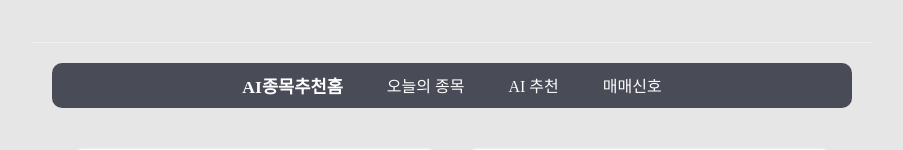
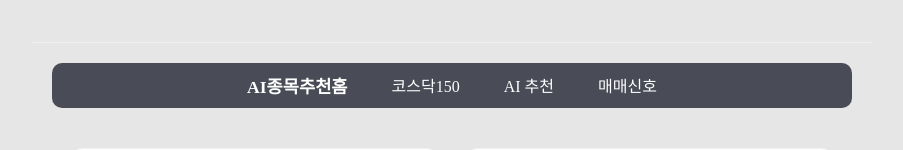
Before and after one commit to rlaqkdn35/Team_F5, a React (Create React App) app in the folder f5_react/: page /ai-picks in a window 1280 px wide. Shown: the part 306-456 px from the top of the page, without its empty margins (188-1091 px from the left). Built offline with nearby package versions, Linux system fonts and the light colour scheme; a web font is replaced by a local one.

Commit message:
유진호 06/02 15:33
오늘의종목-> 코스닥150

```diff
--- a/f5_react/src/components/layout/Header/Header.jsx
+++ b/f5_react/src/components/layout/Header/Header.jsx
@@ -72,7 +72,7 @@ const Header = ({ isLoggedIn = false, onLogout = () => {} }) => {
       path: '/ai-picks',
       subItems: [
         { name: 'AI 종목추천 홈', path: '/ai-picks' },
-        { name: '오늘의 종목', path: '/ai-picks/today' },
+        { name: '코스닥150', path: '/ai-picks/today' },
         { name: 'AI 추천', path: '/ai-picks/recommendations' },
         { name: '매매신호', path: '/ai-picks/signal' },
       ],
--- a/f5_react/src/pages/AiPicksPage/AiPicksPageLayout.jsx
+++ b/f5_react/src/pages/AiPicksPage/AiPicksPageLayout.jsx
@@ -6,7 +6,7 @@ import './AiPicksPageLayout.css';
 
 const aiPicksSubNavLinks = [
   { name: 'AI종목추천홈', path: '/ai-picks' },
-  { name: '오늘의 종목', path: '/ai-picks/today' },
+  { name: '코스닥150', path: '/ai-picks/today' },
   { name: 'AI 추천', path: '/ai-picks/recommendations' },
   { name: '매매신호', path: '/ai-picks/signal' },
 ];
```
